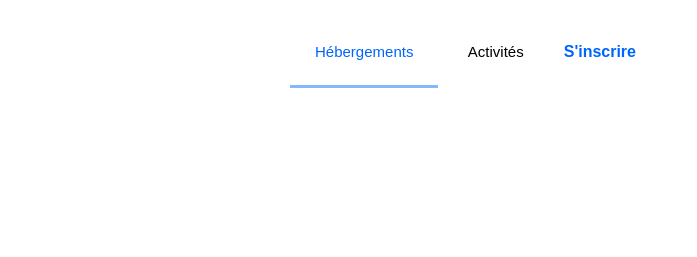
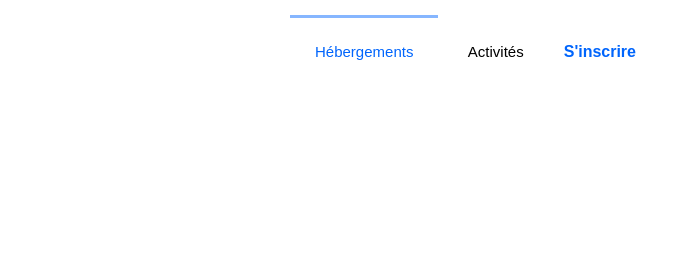
Before and after one commit to ZenatiSarah/Reservia, a plain HTML site: page docs/index.html in a window 1280 px wide. In both pictures the pointer is over the link "Hébergements". Shown: the top 257 px of the page, 583-1280 px from the left. Drawn offline with Linux system fonts and the light colour scheme.

Commit message:
Changement de la marge nav

```diff
--- a/docs/style.css
+++ b/docs/style.css
@@ -72,7 +72,7 @@ nav a{
 
 nav a:hover{
     color:#0065FC;
-    border-bottom: 3px solid #61a0ffc2;
+    border-top: 3px solid #61a0ffc2;
     padding-top: 25px;
 }
 
```
